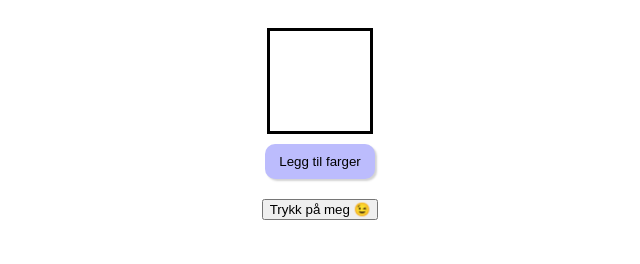
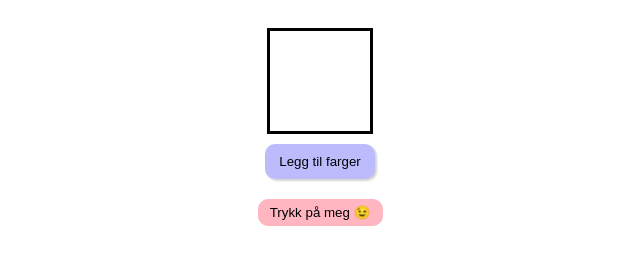
Before and after one commit to JulieKodehode/kodeloftetg13_undervisning14, a website: page index.html in a window 1280 px wide. Shown: the whole page, without its empty margins (320-960 px from the left). Drawn offline with Linux system fonts and the light colour scheme.

Commit message:
Task 1 completed

```diff
--- a/index.html
+++ b/index.html
@@ -20,7 +20,7 @@
     </section>
     <section>
       <!-- Oppgave 1: -->
-      <button id="clickButton" class="button">Trykk på meg 😉</button>
+      <button id="clickButton" class="clickButton">Trykk på meg 😉</button>
     </section>
   </body>
 </html>
```
